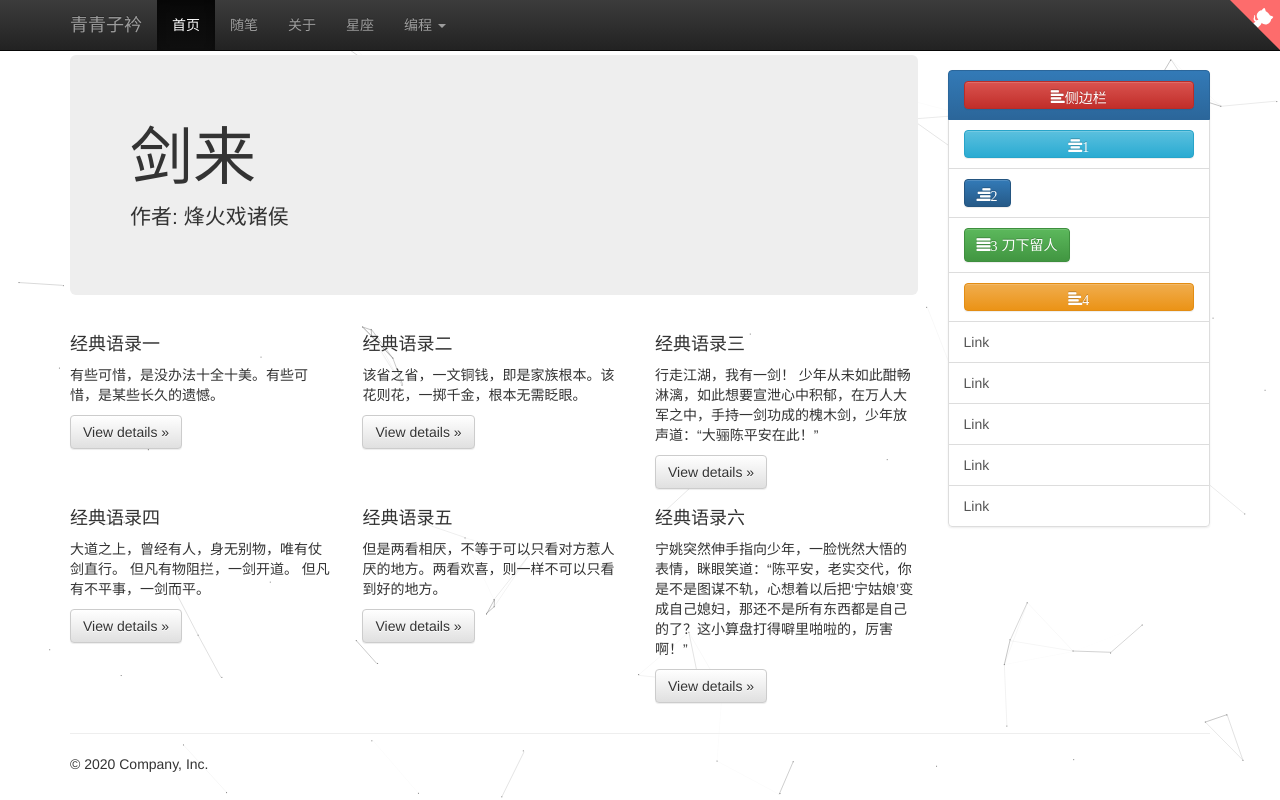
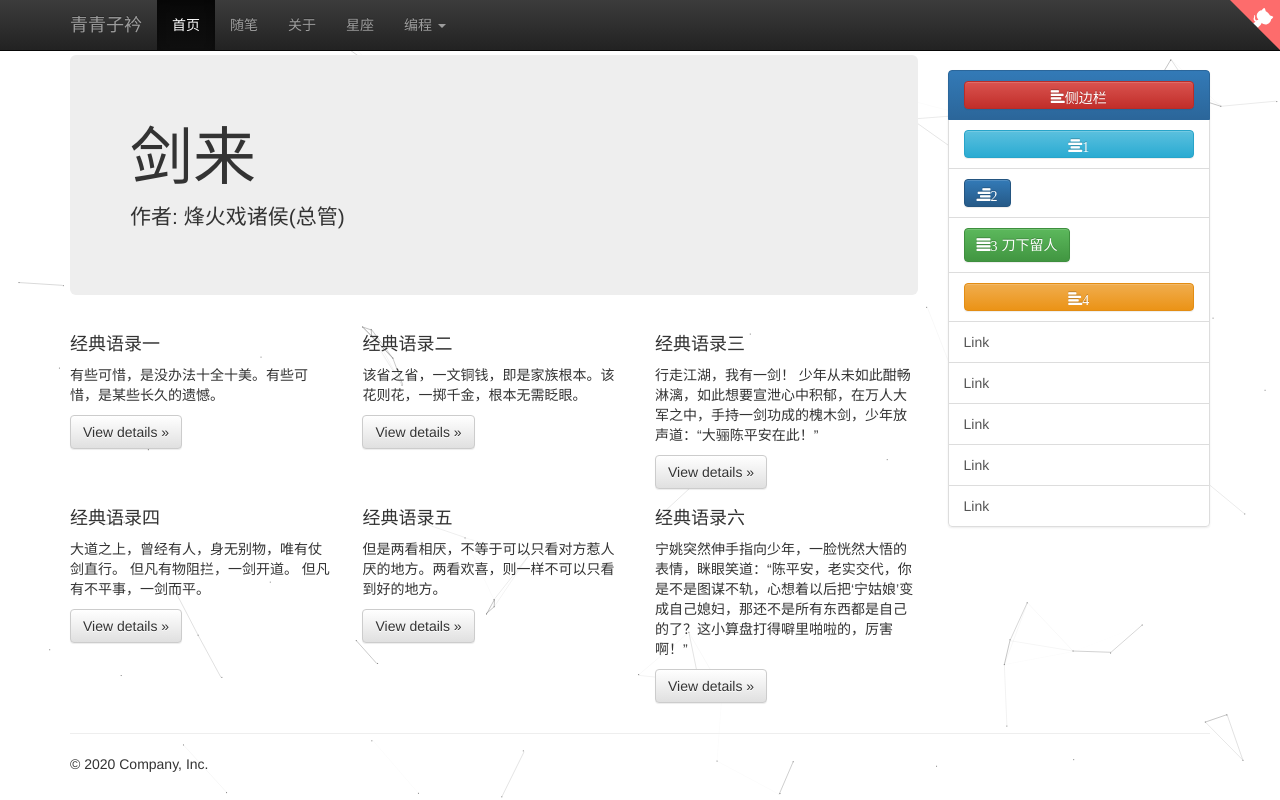
Before and after one commit to wsghr/blog, a Flask app: page / in a window 1280 px wide. Run offline with Flask 2, Linux system fonts and the light colour scheme; some libraries are stand-ins or nearby versions.

Commit message:
author update in index.html

```diff
--- a/app/templates/index.html
+++ b/app/templates/index.html
@@ -7,7 +7,7 @@
         </p>
         <div class="jumbotron">
             <h1>剑来</h1>
-            <p>作者: 烽火戏诸侯</p>
+            <p>作者: 烽火戏诸侯(总管)</p>
         </div>
         <div class="row">
             <div class="col-xs-6 col-lg-4">
```
